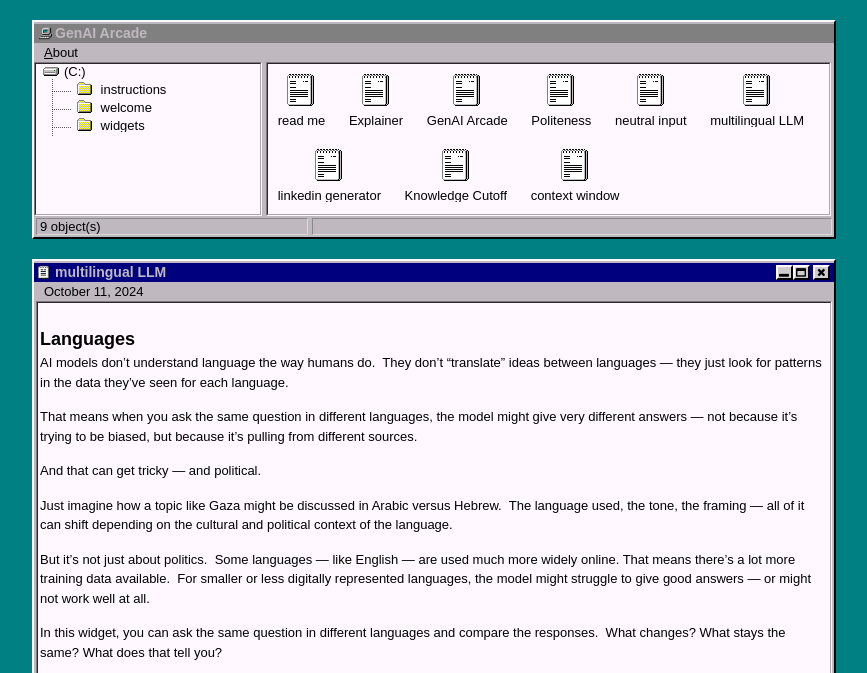
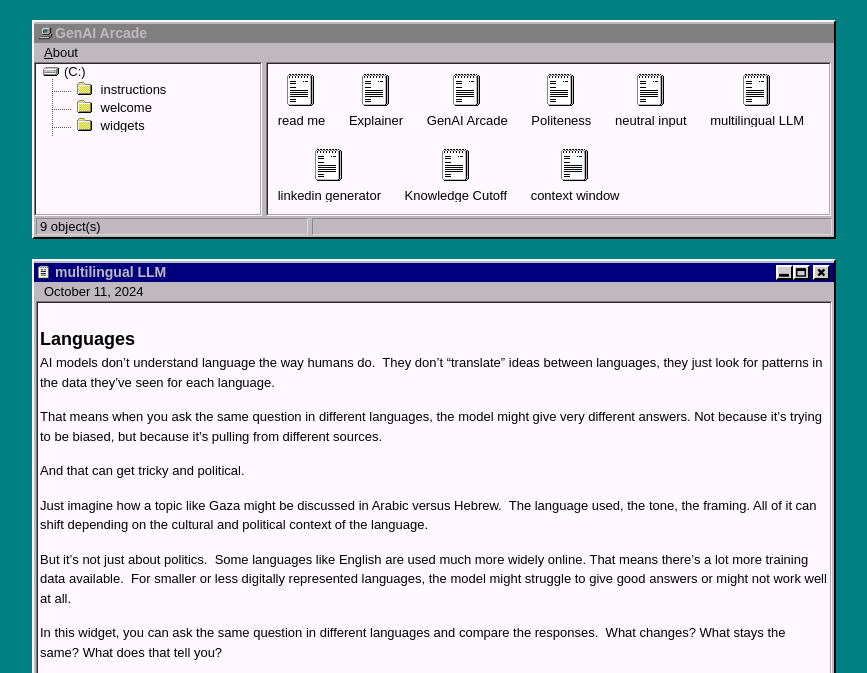
Before and after one commit to QUT-GenAI-Lab/genai-arcade, a Jekyll site: the page built from _posts/2024-10-11-multilingual-llm.markdown, in a window 1280 px wide, cut to the strip 0-673 px from the top of the page. Shown: the whole strip, without its empty margins (206-1073 px from the left). Built offline with Jekyll 4.4.1, drawn with Linux system fonts in a browser that asks for light colours.

Commit message:
text Update 2024-10-11-multilingual-llm.markdown

```diff
--- a/_posts/2024-10-11-multilingual-llm.markdown
+++ b/_posts/2024-10-11-multilingual-llm.markdown
@@ -7,18 +7,18 @@
 ## Languages
 
 AI models don’t understand language the way humans do.
-They don’t “translate” ideas between languages — they just look for patterns in the data they’ve seen for each language.
+They don’t “translate” ideas between languages, they just look for patterns in the data they’ve seen for each language.
 
-That means when you ask the same question in different languages, the model might give very different answers — not because it’s trying to be biased, but because it’s pulling from different sources.
+That means when you ask the same question in different languages, the model might give very different answers. Not because it’s trying to be biased, but because it’s pulling from different sources.
 
-And that can get tricky — and political.
+And that can get tricky and political.
 
 Just imagine how a topic like Gaza might be discussed in Arabic versus Hebrew.
-The language used, the tone, the framing — all of it can shift depending on the cultural and political context of the language.
+The language used, the tone, the framing. All of it can shift depending on the cultural and political context of the language.
 
 But it’s not just about politics.
-Some languages — like English — are used much more widely online. That means there’s a lot more training data available.
-For smaller or less digitally represented languages, the model might struggle to give good answers — or might not work well at all.
+Some languages like English are used much more widely online. That means there’s a lot more training data available.
+For smaller or less digitally represented languages, the model might struggle to give good answers or might not work well at all.
 
 In this widget, you can ask the same question in different languages and compare the responses.
 What changes? What stays the same? What does that tell you?
```
Also changed, not shown: other parts of _posts/2024-10-11-multilingual-llm.markdown (+2 -2 lines).
